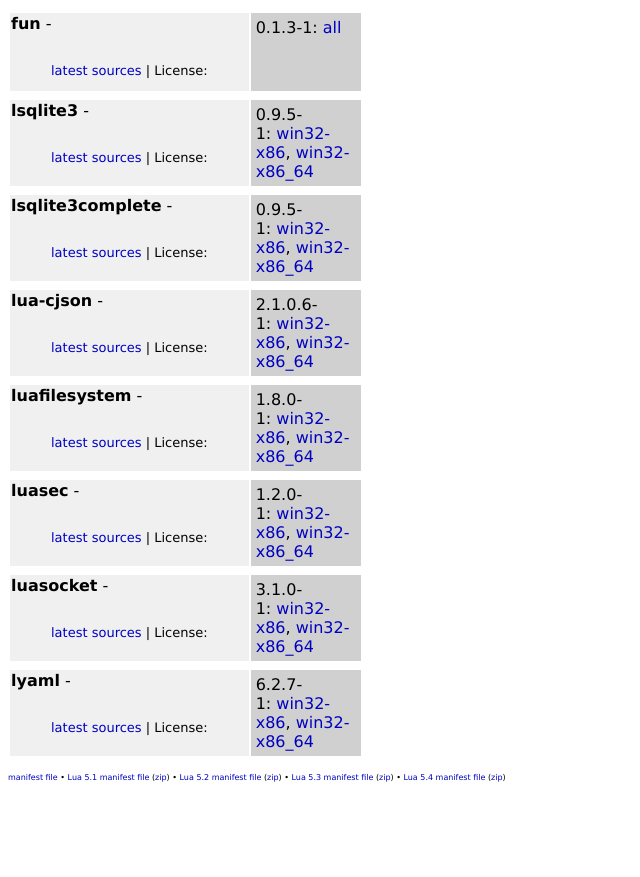
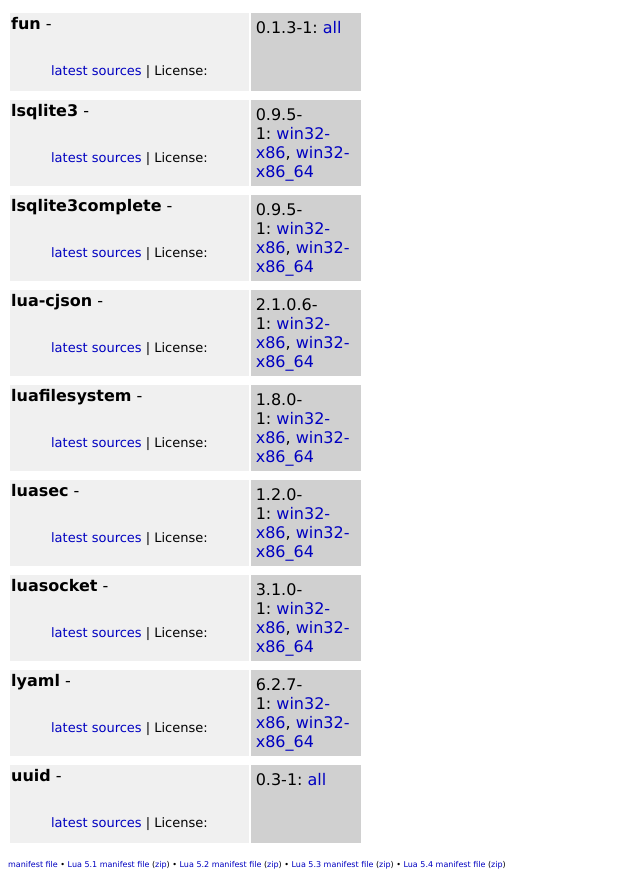
Before and after one commit to macroquest/luarocks, a plain HTML site: page index.html in a window 1280 px wide. Shown: the part 79-956 px from the top of the page, without its empty margins (0-640 px from the left). Before the commit the page ends 869 px from the top, so only its background shows below. Drawn offline with Linux system fonts and the light colour scheme.

Commit message:
Automatic update of LuaRocks x64

```diff
--- a/index.html
+++ b/index.html
@@ -122,6 +122,15 @@ Lua modules available from this location for use with <a href="http://www.luaroc
 <td class="version">
 6.2.7-1:&nbsp;<a href="lyaml-6.2.7-1.win32-x86.rock">win32-x86</a>,&nbsp;<a href="lyaml-6.2.7-1.win32-x86_64.rock">win32-x86_64</a><br/></td></tr>
 <tr><td colspan="2" class="spacer"></td></tr>
+<td class="package">
+<p><a name="uuid"></a><a href="#uuid" class="pkg"><b>uuid</b></a> - <br/>
+</p><blockquote><p><br/>
+
+<font size="-1"><a href="">latest sources</a>  | License: </font></p>
+</blockquote></a></td>
+<td class="version">
+0.3-1:&nbsp;<a href="uuid-0.3-1.all.rock">all</a><br/></td></tr>
+<tr><td colspan="2" class="spacer"></td></tr>
 </table>
 <p class="manifest">
 <a href="manifest">manifest file</a>
```
Also changed, not shown: 6 other files.
